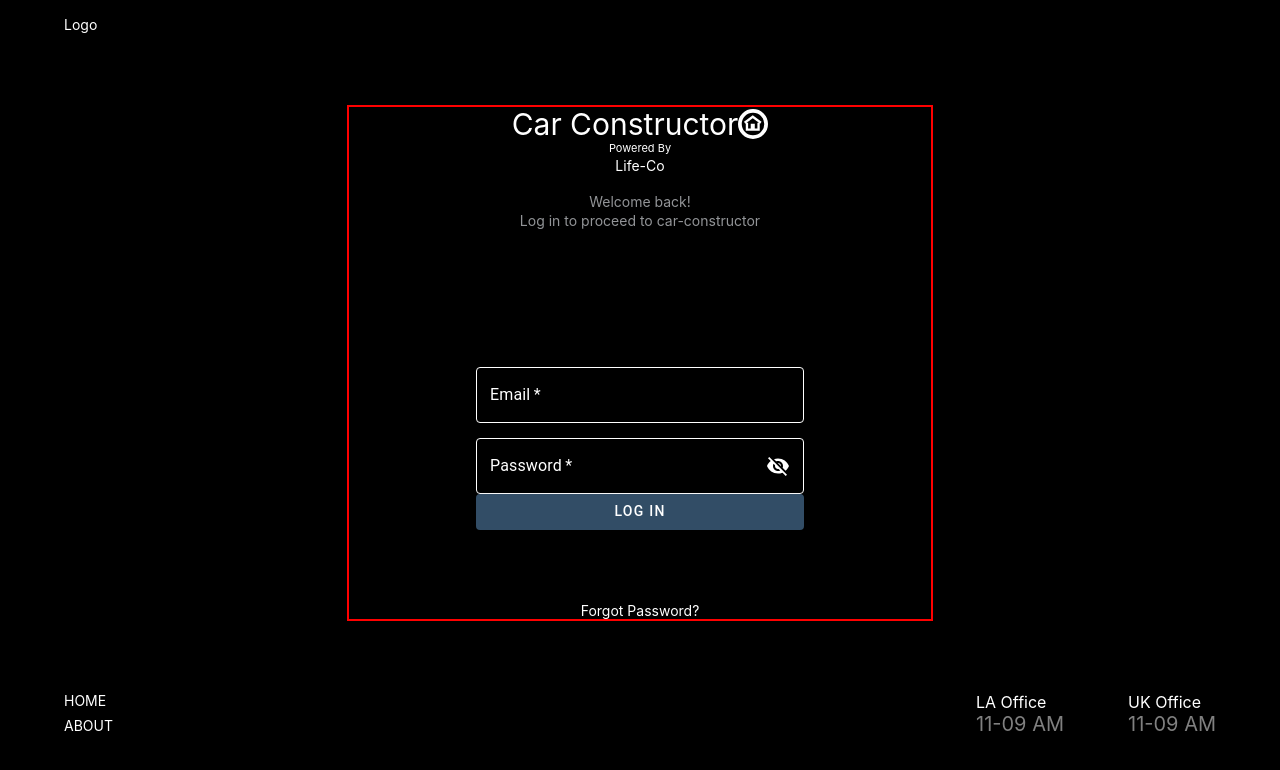
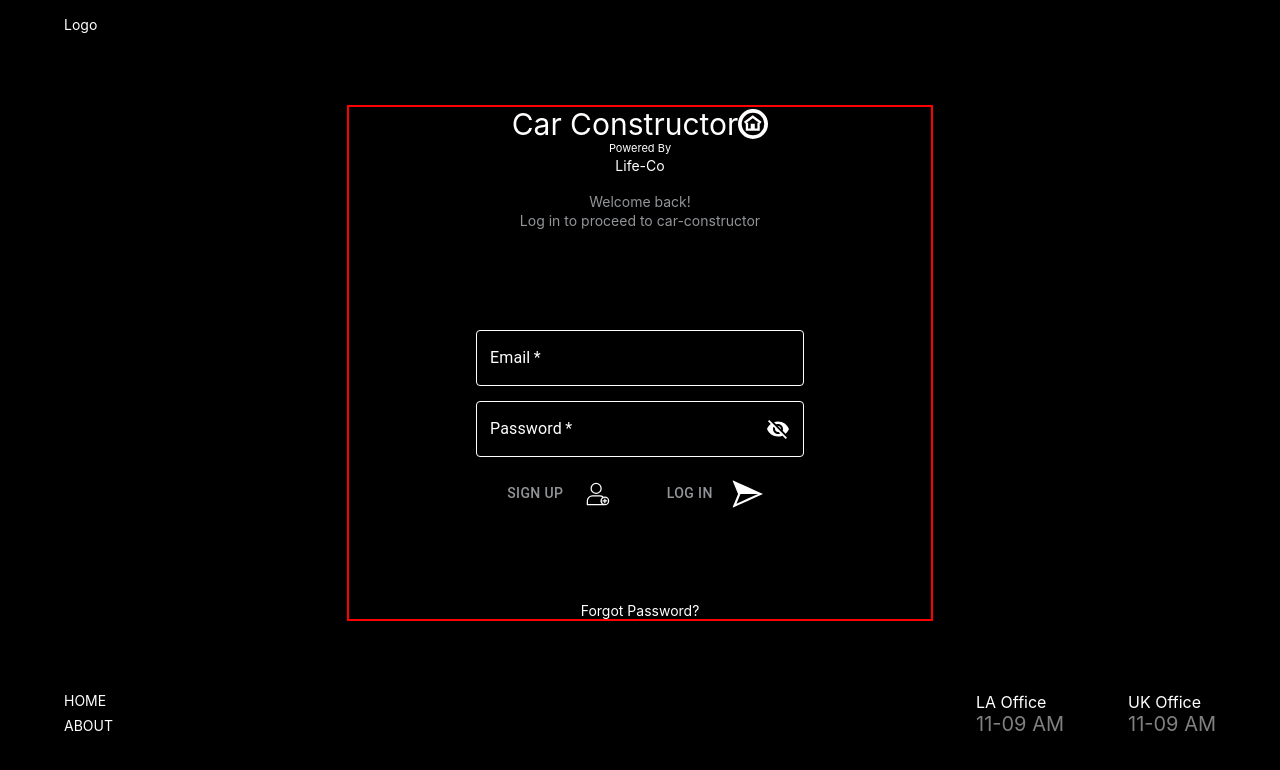
Before and after one commit to Alexnorvag/car-constructor-local, a React (Create React App) app: page /login in a window 1280 px wide. Shown: the top 770 px of the page. Built offline with nearby package versions, Linux system fonts and the light colour scheme.

Commit message:
fixed: submit form after icon button clicked

```diff
--- a/src/components/AuthContainer/components/AuthContainerButton.tsx
+++ b/src/components/AuthContainer/components/AuthContainerButton.tsx
@@ -1,6 +1,6 @@
-import { createStyles, makeStyles } from "@material-ui/core";
+import { createStyles, makeStyles, Box } from "@material-ui/core";
 import clsx from "clsx";
-import { FC } from "react";
+import { memo } from "react";
 import { Link } from "react-router-dom";
 
 import Button from "../../common/Button";
@@ -42,20 +42,9 @@ const useStyles = makeStyles((theme) =>
   })
 );
 
-const AuthContainerFormButton: FC<AuthContainerButtonProps> = ({
-  primary,
-  id,
-  type,
-  text,
-  link,
-}) => {
+const AuthContainerFormButton = memo(
+  ({ primary, id, type, text, link }: AuthContainerButtonProps) => {
     const classes = useStyles();
-
-  console.log('link: ', link);
-  console.log('text: ', text);
-  console.log('type: ', type);
-  console.log('id: ', id);
-
 
     return (
       <Button
@@ -74,6 +63,7 @@ const AuthContainerFormButton: FC<AuthContainerButtonProps> = ({
         {text}
       </Button>
     );
-};
+  }
+);
 
 export default AuthContainerFormButton;
--- a/src/components/AuthContainer/components/AuthContainerFormButtons.tsx
+++ b/src/components/AuthContainer/components/AuthContainerFormButtons.tsx
@@ -1,5 +1,4 @@
 import { Box } from "@material-ui/core";
-import { FC } from "react";
 
 import { AuthContainerButtonProps } from "../state/types";
 import AuthContainerFormButton from "./AuthContainerButton";
@@ -9,25 +8,22 @@ interface AuthContainerFormButtonsProps {
   buttons: AuthContainerButtonProps[];
 }
 
-const AuthContainerFormButtons: FC<AuthContainerFormButtonsProps> = ({
+const AuthContainerFormButtons = ({
   buttons,
-}) => {
+}: AuthContainerFormButtonsProps) => {
   return (
-    <div>
-      {/* <Box display="flex" justifyContent="space-evenly"> */}
-      {buttons.map((buttonProps) => {
-        console.log("buttonProps: ", buttonProps);
-
-        return buttonProps.icon ? (
+    <Box display="flex" justifyContent="space-evenly">
+      {buttons.map((buttonProps) =>
+        buttonProps.icon ? (
           <AuthContainerFormIconButton
             key={buttonProps.text}
             {...buttonProps}
           />
         ) : (
           <AuthContainerFormButton key={buttonProps.text} {...buttonProps} />
-        );
-      })}
-    </div>
+        )
+      )}
+    </Box>
   );
 };
 
--- a/src/components/AuthContainer/components/AuthContainerIconButton.tsx
+++ b/src/components/AuthContainer/components/AuthContainerIconButton.tsx
@@ -62,14 +62,17 @@ const AuthContainerFormIconButton: FC<any> = ({
   primary,
 }) => {
   const classes = useStyles();
-
+  const component = {
+    ...(link ? { component: Link, to: link } : {}),
+  };
+  console.log("component: ", component);
   return (
-    <Button
+    <IconButton
       id={id}
-      type='submit'
-    //   type={type}
-      component={Link}
-      to={link ?? undefined}
+      type={type}
+      // component={link ? Link : undefined}
+      // to={link ?? undefined}
+      {...component}
       className={clsx(
         classes.button,
         primary ? classes.primary : classes.secondary
@@ -79,7 +82,7 @@ const AuthContainerFormIconButton: FC<any> = ({
     >
       <Typography variant="button">{text}</Typography>
       {icon}
-    </Button>
+    </IconButton>
   );
 };
 
--- a/src/components/AuthContainer/index.tsx
+++ b/src/components/AuthContainer/index.tsx
@@ -278,9 +278,6 @@ const AuthContainer: FC<AuthContainerProps> = ({
               <div className={classes.formContainer}>
                 {(inputs || buttons) && (
                   <form className={classes.form} onSubmit={onSubmit}>
-                    <Box>
-                      <Button type="submit">TEST</Button>
-                    </Box>
                     {inputs && (
                       <AuthContainerFormInputs
                         inputs={inputs}
--- a/src/components/AuthContainer/state/types.ts
+++ b/src/components/AuthContainer/state/types.ts
@@ -15,7 +15,7 @@ export interface AuthContainerInputProps {
 export interface AuthContainerButtonProps {
   primary?: boolean;
   id?: string;
-  type?: string;
+  type?: "button" | "reset" | "submit";
   text: string;
   link?: Route;
   icon?: JSX.Element;
--- a/src/pages/Login/Login.tsx
+++ b/src/pages/Login/Login.tsx
@@ -69,20 +69,19 @@ export const Login: FC = () => {
   ];
 
   const buttons: AuthContainerButtonProps[] = [
-    // { link: Route.SIGNUP, icon: <UserAddIcon />, text: "sign up" },
+    { link: Route.SIGNUP, icon: <UserAddIcon />, text: "sign up" },
     {
       primary: true,
       id: "submit",
       type: "submit",
-      link: Route.LOGIN,
-      // icon: <SendIcon />,
+      icon: <SendIcon />,
       text: "log in",
     },
   ];
 
   const handleSubmit = useCallback(
     (e: FormEvent) => {
-      console.log('fqwkfpoqwkfopqwof')
+      console.log("fqwkfpoqwkfopqwof");
       e.preventDefault();
       if (!email || !password) return;
 
```
Also changed, not shown: src/components/common/Button.tsx (+9 -1 lines). Lines whose indentation alone changed are shown as unchanged.
